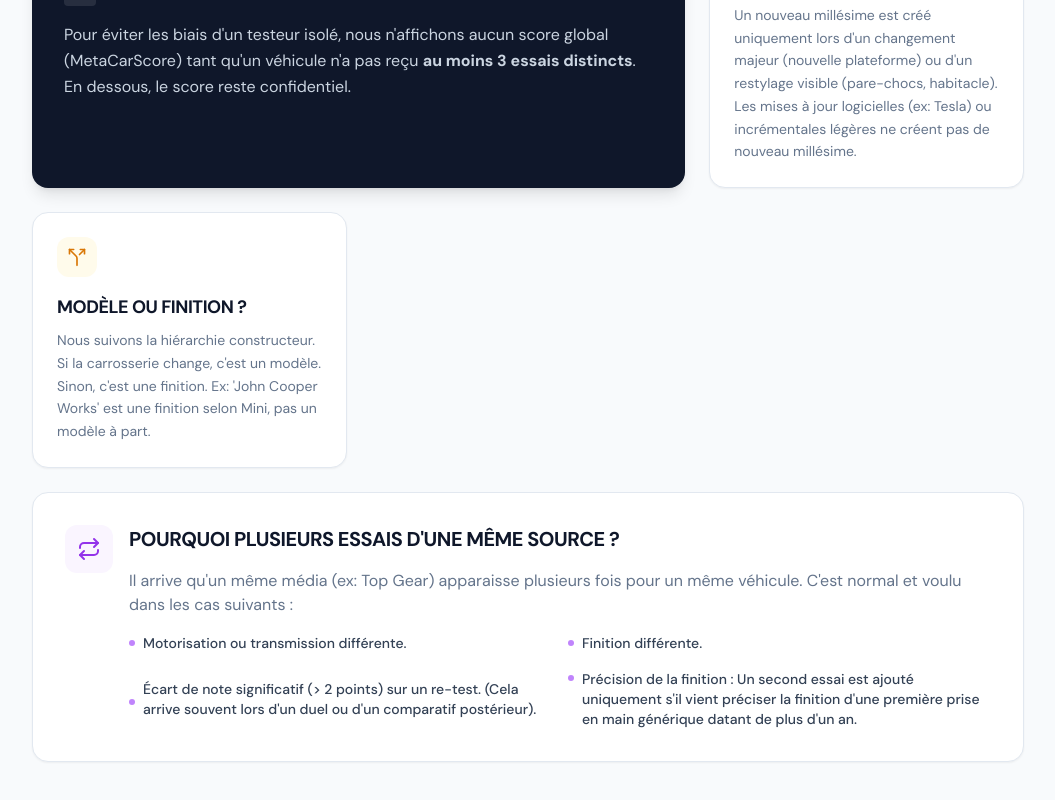
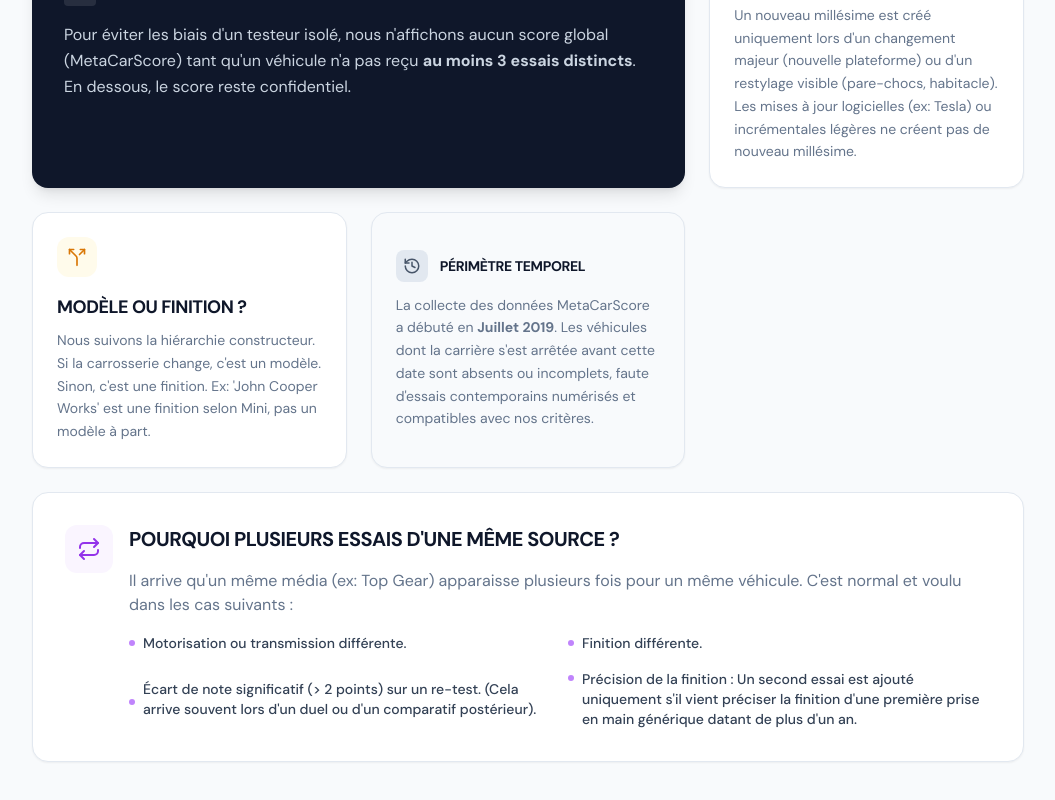
Before and after one commit to Hitekk47/MetaCarScore, a Next.js app: page /about in a window 1280 px wide. Shown: the part 786-1586 px from the top of the page, without its empty margins (112-1167 px from the left). Built offline with nearby package versions, Linux system fonts and the light colour scheme; no server answers.

Commit message:
added Périmètre Temporel

```diff
--- a/src/app/about/page.tsx
+++ b/src/app/about/page.tsx
@@ -1,5 +1,5 @@
 import Header from "@/components/Header";
-import { Scale, ShieldCheck, Calculator, Calendar, Split, Repeat, Info, LucideIcon } from "lucide-react";
+import { Scale, ShieldCheck, Calculator, Calendar, Split, Repeat, Info, LucideIcon, History  } from "lucide-react";
 import { cn } from "@/lib/utils";
 
 export const metadata = {
@@ -80,7 +80,19 @@ export default function AboutPage() {
                 title="Modèle ou Finition ?"
                 content="Nous suivons la hiérarchie constructeur. Si la carrosserie change, c'est un modèle. Sinon, c'est une finition. Ex: 'John Cooper Works' est une finition selon Mini, pas un modèle à part."
             />
-
+            <div className="md:col-span-2 lg:col-span-1 bg-slate-50 border border-slate-200 p-6 rounded-2xl shadow-sm flex flex-col justify-center">
+                <div className="flex items-center gap-3 mb-3">
+                    <div className="w-8 h-8 bg-slate-200 text-slate-600 rounded-lg flex items-center justify-center shrink-0">
+                        <History size={18} />
+                    </div>
+                    <h3 className="text-sm font-bold uppercase tracking-tight text-slate-900">
+                        Périmètre Temporel
+                    </h3>
+                </div>
+                <p className="text-sm text-slate-500 leading-relaxed">
+                    La collecte des données MetaCarScore a débuté en <strong>Juillet 2019</strong>. Les véhicules dont la carrière s'est arrêtée avant cette date sont absents ou incomplets, faute d'essais contemporains numérisés et compatibles avec nos critères.
+                </p>
+            </div>
             {/* 7. DOUBLONS (Pourquoi plusieurs essais ?) */}
             <div className="md:col-span-2 lg:col-span-3 bg-white border border-slate-200 p-8 rounded-2xl shadow-sm">
                 <div className="flex items-start gap-4">
@@ -117,7 +129,6 @@ export default function AboutPage() {
                     </div>
                 </div>
             </div>
-
         </div>
       </main>
     </div>
```
